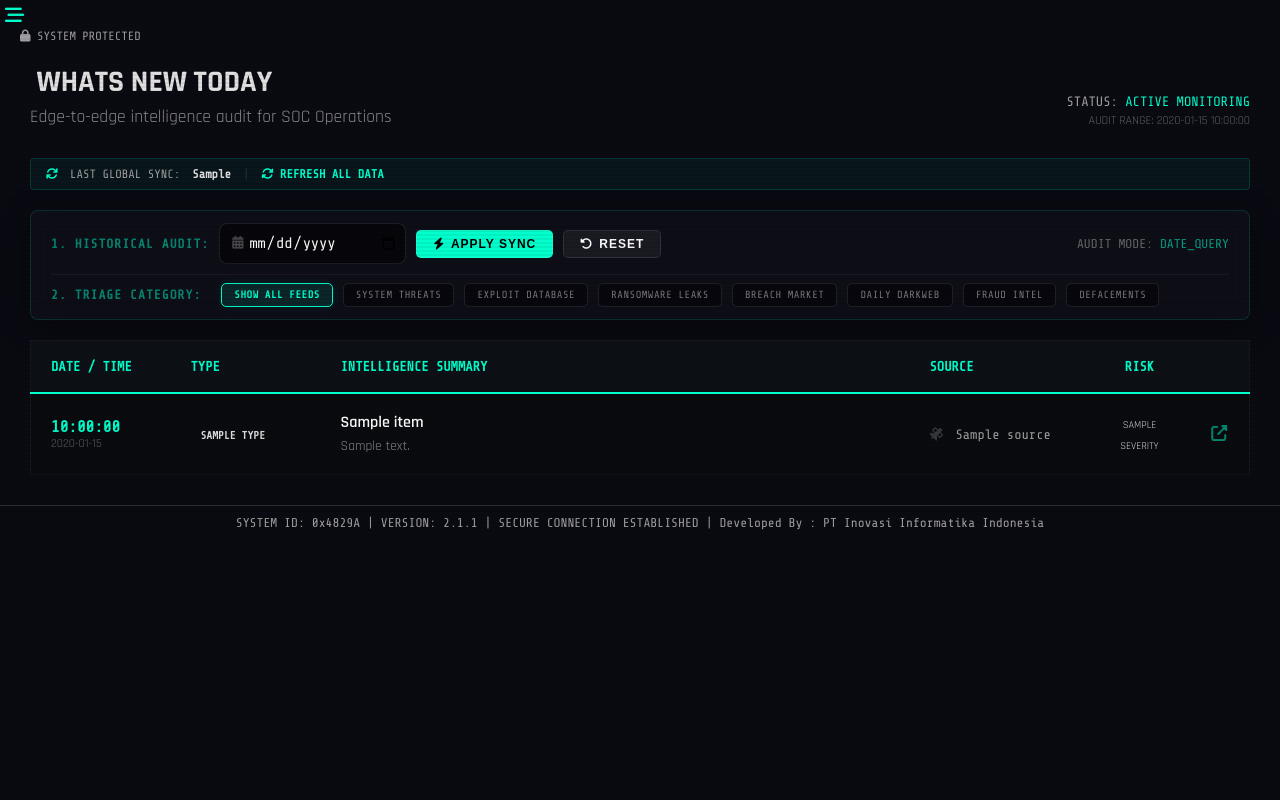
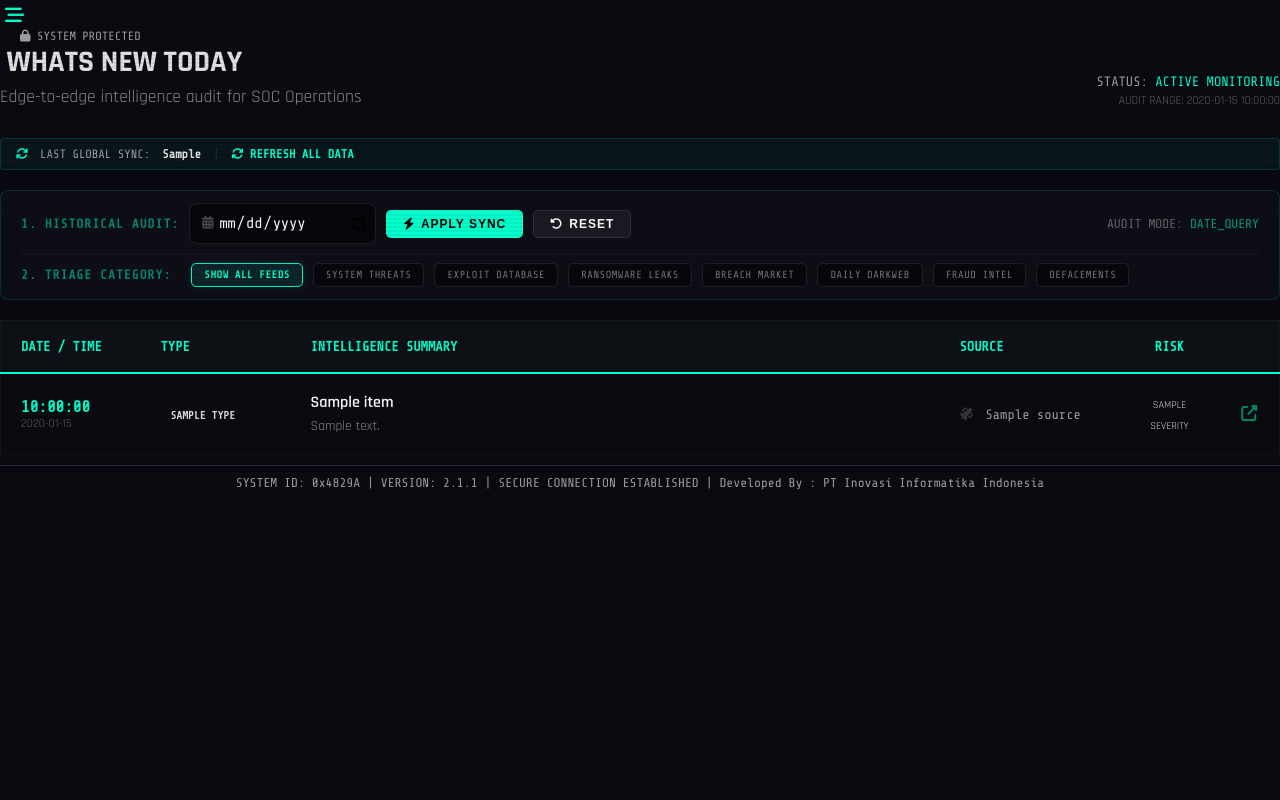
Before and after one commit to ADcreativez/cybermons, a Python web app: template app/templates/whats_new.html in a window 1280 px wide. Run offline with Jinja, Linux system fonts and the light colour scheme; the template is opened without the code that fills it: most values are stand-ins (such as "Sample title", 1, 10 or a date in 2020).

Commit message:
Fix Whats New layout overflow and width conflicts

```diff
--- a/app/templates/whats_new.html
+++ b/app/templates/whats_new.html
@@ -2,22 +2,16 @@
 
 {% block content %}
 <style>
-    /* Full Screen & Layout Reset */
-    header, footer, main, body {
-        max-width: 100% !important;
-        width: 100% !important;
-    }
+    /* Layout Refinement */
     main {
-        display: block !important;
-        overflow-y: auto !important;
-        padding: 20px 30px !important;
-        height: auto !important;
+        overflow-x: hidden !important;
     }
     .whats-new-container {
         padding: 0;
         width: 100%;
         max-width: 100%;
         margin-top: 20px;
+        overflow-x: auto; /* Allow table to scroll if needed on tiny screens */
     }
 
     /* ====== FILTER BUTTON STYLES ====== */
```
